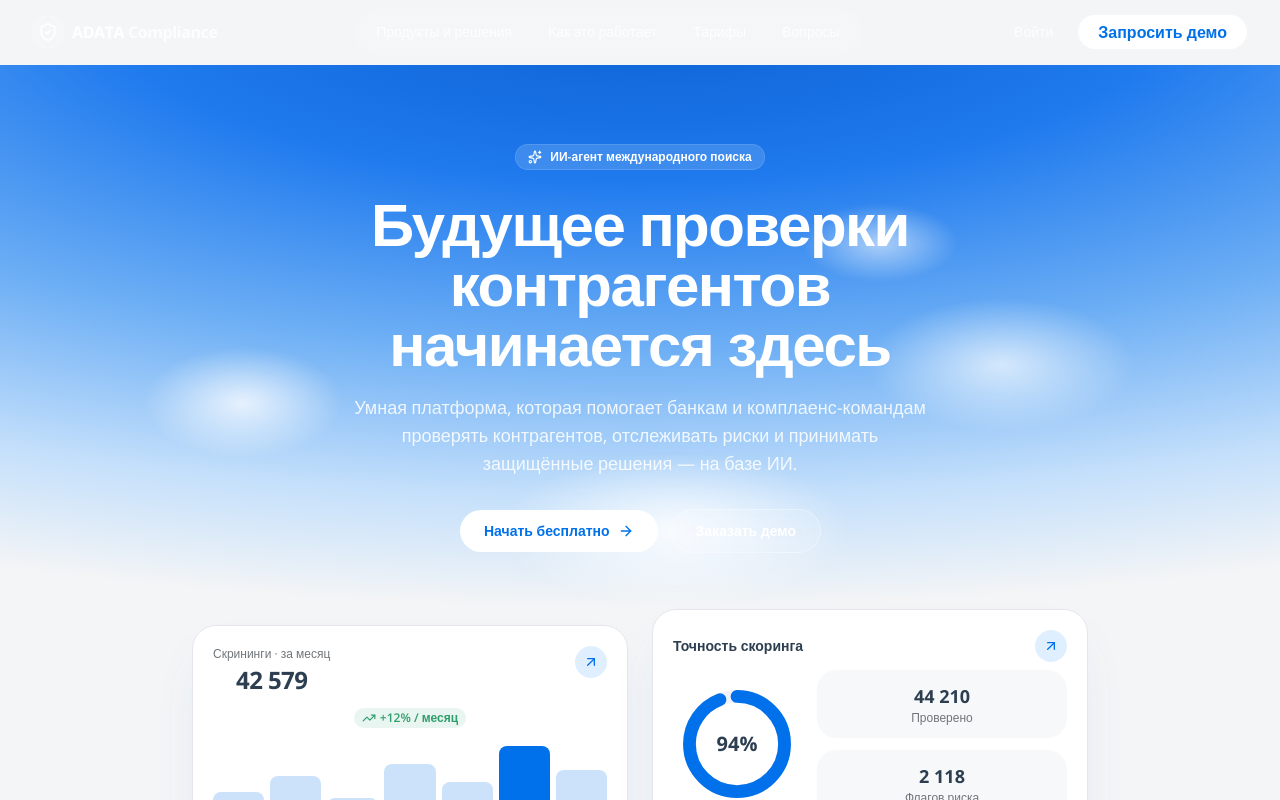
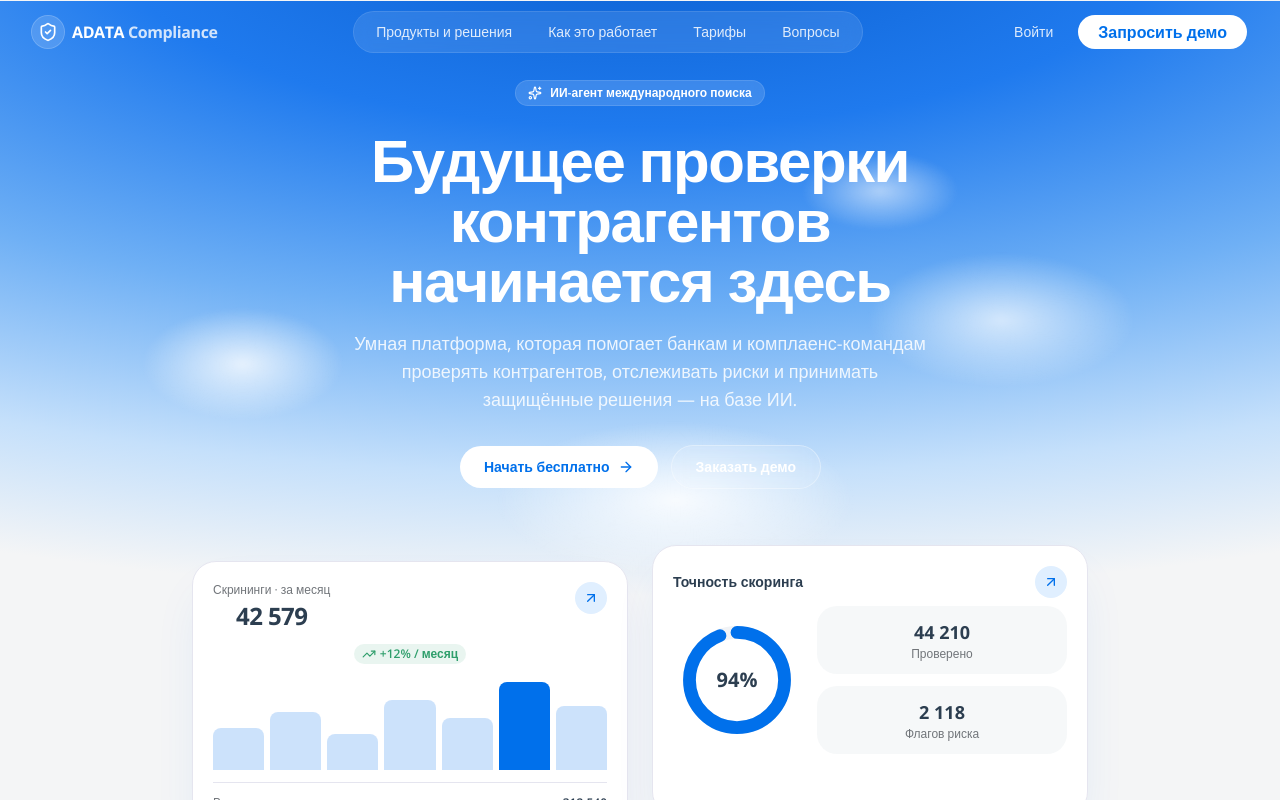
Before and after one commit to dzhmnklva012/-e-analytic, a Next.js app in the folder compliance-landing/: page / in a window 1280 px wide. Shown: the top 800 px of the page. Built offline with nearby package versions, Linux system fonts and the light colour scheme.

Commit message:
Auto-update: hero.tsx

```diff
--- a/compliance-landing/src/components/landing/hero.tsx
+++ b/compliance-landing/src/components/landing/hero.tsx
@@ -6,11 +6,11 @@ import { ChecksCard, AccuracyCard } from "./hero-dashboard-cards";
 
 export function Hero() {
   return (
-    <section id="top" className="relative">
-      {/* sky background */}
-      <div className="absolute inset-x-0 top-0 h-[680px] bg-sky" aria-hidden="true" />
+    <section id="top" className="relative -mt-16">
+      {/* sky background (extends behind the sticky header) */}
+      <div className="absolute inset-x-0 top-0 h-[744px] bg-sky" aria-hidden="true" />
       {/* drifting clouds */}
-      <div className="pointer-events-none absolute inset-x-0 top-0 h-[680px] overflow-hidden" aria-hidden="true">
+      <div className="pointer-events-none absolute inset-x-0 top-0 h-[744px] overflow-hidden" aria-hidden="true">
         <div className="cloud animate-drift absolute left-[8%] top-[38%] h-40 w-72 rounded-full opacity-80" />
         <div className="cloud animate-drift absolute right-[6%] top-[30%] h-48 w-96 rounded-full opacity-70" style={{ animationDelay: "3s" }} />
         <div className="cloud animate-drift absolute left-[34%] top-[52%] h-56 w-[32rem] rounded-full opacity-90" style={{ animationDelay: "6s" }} />
```
